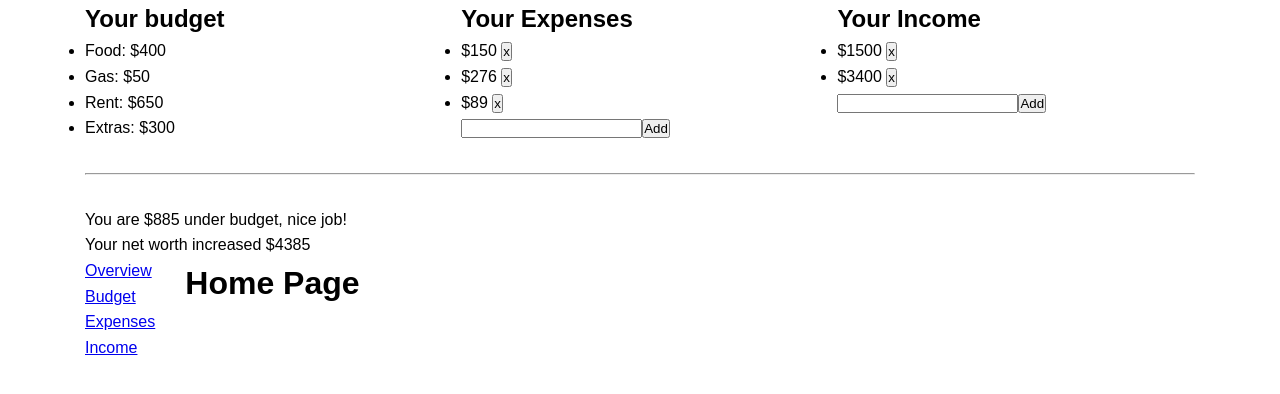
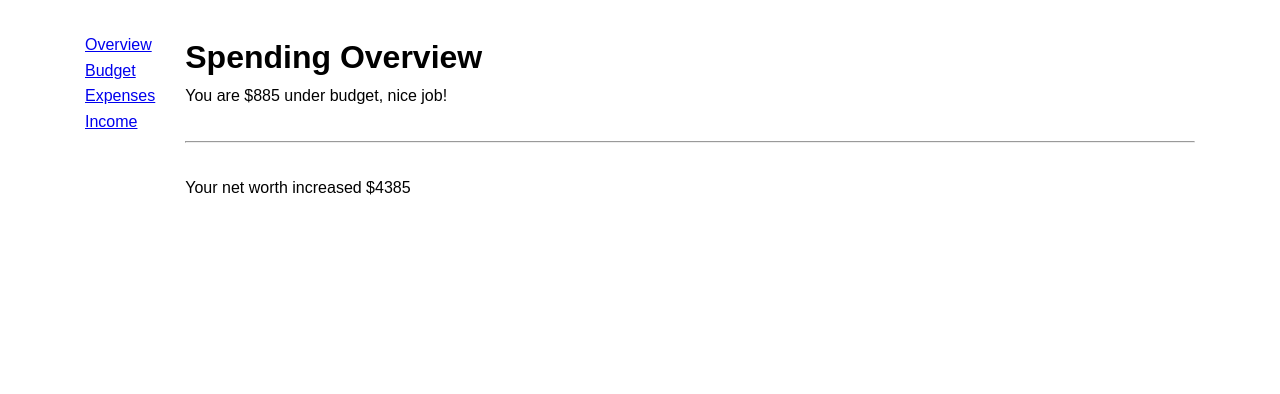
Before and after one commit to jackson-mastery/vue-budget-app, a Vue app: page / in a window 1280 px wide. Shown: the top 394 px of the page. Built offline with nearby package versions, Linux system fonts and the light colour scheme.

Commit message:
Moved to a tabbed layout using Vue router and Vuex

```diff
--- a/src/App.vue
+++ b/src/App.vue
@@ -5,34 +5,7 @@
 <template>
   <div>
     <div class='container'>
-      <div class='row'>
-        <div class='col-third'>
-          <!-- Asking for a Budget component and binding a "budget" property to it -->
-          <!-- <Budget v-bind:budget="budget" /> -->
-          <Budget />
-        </div>
-        <div class='col-third'>
-          <!-- Asking for an Expenses component and binding an "expenses" property to it, and adding two event listeners for add-exp and del-exp events which should fire addExpense and delExpense, respectively -->
-          <Expenses />
-        </div>
-        <div class='col-third'>
-          <Income />
-        </div>
-      </div>
-      <hr style='margin: 2rem 0'>
-      <div class='row'>
-        <div class='col-full'>
-          <BudgetSummary />
-        </div>
-      </div>
-      <div class='row'>
-        <div class='col-full'>
-          <SpendingSummary />
-        </div>
-      </div>
-    </div>
-    <div class='container'>
-      <div class='row'>
+      <div class='row' style='margin-top:2rem'>
         <div style='display: flex; flex-direction: column;' class='col col-auto'>
           <router-link to='/'>Overview</router-link>
           <router-link to='/budget'>Budget</router-link>
@@ -46,97 +19,8 @@
 </template>
 
 <script>
-import { v4 as uuidv4 } from 'uuid';
-// import Budget from './components/Budget';
-import Budget from './views/Budget';
-// import Expenses from './components/Expenses';
-import Expenses from './views/Expenses';
-// import Income from './components/Income';
-import Income from './views/Income';
-// import BudgetSummary from './components/BudgetSummary';
-import BudgetSummary from './views/BudgetSummary';
-// import SpendingSummary from './components/SpendingSummary';
-import SpendingSummary from './views/SpendingSummary';
-
 export default {
   name: 'App',
-  components: {
-    Budget,
-    Expenses,
-    Income,
-    BudgetSummary,
-    SpendingSummary,
-  },
-  methods: {
-    // Add any "class methods" this component should have to manipulate data or react to user input
-    // Methods add and remove expenses and incomes from the App's state
-    // Vue seems to let us directly manipulate its state values
-    addExpense(newAmount) {
-      const id = uuidv4();
-      this.expenses = [...this.expenses, {id: id, amount: parseInt(newAmount)}];
-    },
-    delExpense(id) {
-      this.expenses = this.expenses.filter(expense => expense.id !== id);
-    },
-    addIncome(newAmount) {
-      const id = uuidv4();
-      this.income = [...this.income, {id: id, amount: parseInt(newAmount)}];
-    },
-    delIncome(id) {
-      this.income = this.income.filter(income => income.id !== id);
-    },
-  },
-  // This data() method needs to return an Object that represents the components initial state
-  data() {
-    return {
-      budget: [
-        {
-          id: 0,
-          title: "Food",
-          amount: 500,
-        },
-        {
-          id: 1,
-          title: "Gas",
-          amount: 50,
-        },
-        {
-          id: 2,
-          title: "Rent",
-          amount: 650,
-        },
-        {
-          id: 3,
-          title: "Extras",
-          amount: 300,
-        },
-      ],
-      expenses: [
-        {
-          id: 1,
-          amount: 150,
-        },
-        {
-          id: 2,
-          amount: 276,
-        },
-        {
-          id: 3,
-          amount: 89,
-        },
-      ],
-      income: [
-        {
-          id: 1,
-          amount: 1500,
-        },
-        {
-          id: 2,
-          amount: 3400,
-        },
-      ],
-    }
-  }
 }
 </script>
 
--- a/src/views/BudgetSummary.vue
+++ b/src/views/BudgetSummary.vue
@@ -10,7 +10,6 @@
 <script>
 export default {
     name: "BudgetSummary",
-    // props: ["budget", "expenses"],
     computed: {
         budgetDiff: function() {
             let totalBudget = 0;
--- a/src/views/Home.vue
+++ /dev/null
@@ -1,4 +0,0 @@
-<template>
-  <h1>Home Page</h1>
-  <!-- <p>{{this.$store.state.budget}}</p> -->
-</template>
--- /dev/null
+++ b/src/views/Overview.vue
@@ -0,0 +1,21 @@
+<template>
+  <div>
+    <h1>Spending Overview</h1>
+    <BudgetSummary />
+    <hr style='margin: 2rem 0'>
+    <SpendingSummary />
+  </div>
+</template>
+
+<script>
+import BudgetSummary from './BudgetSummary';
+import SpendingSummary from './SpendingSummary';
+
+export default {
+  name: 'Overview',
+  components: {
+    BudgetSummary,
+    SpendingSummary,
+  }
+}
+</script>
```
Also changed, not shown: src/main.js (+8 -4 lines).
